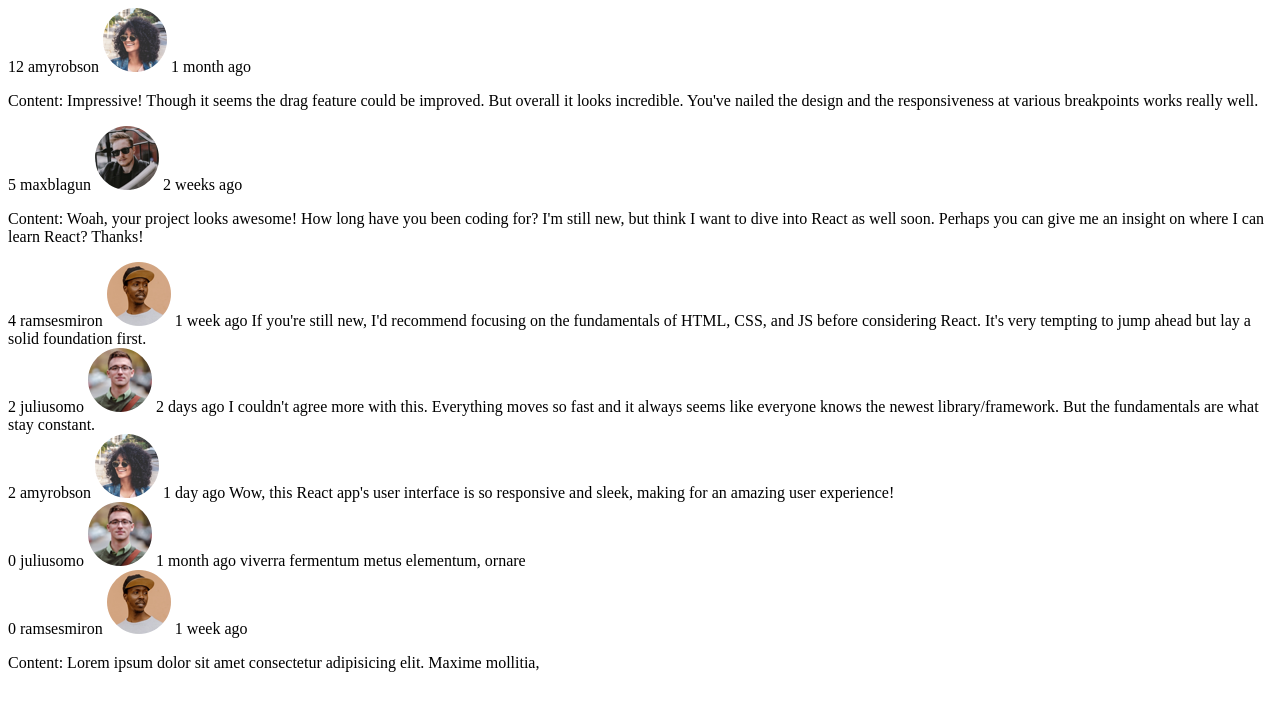
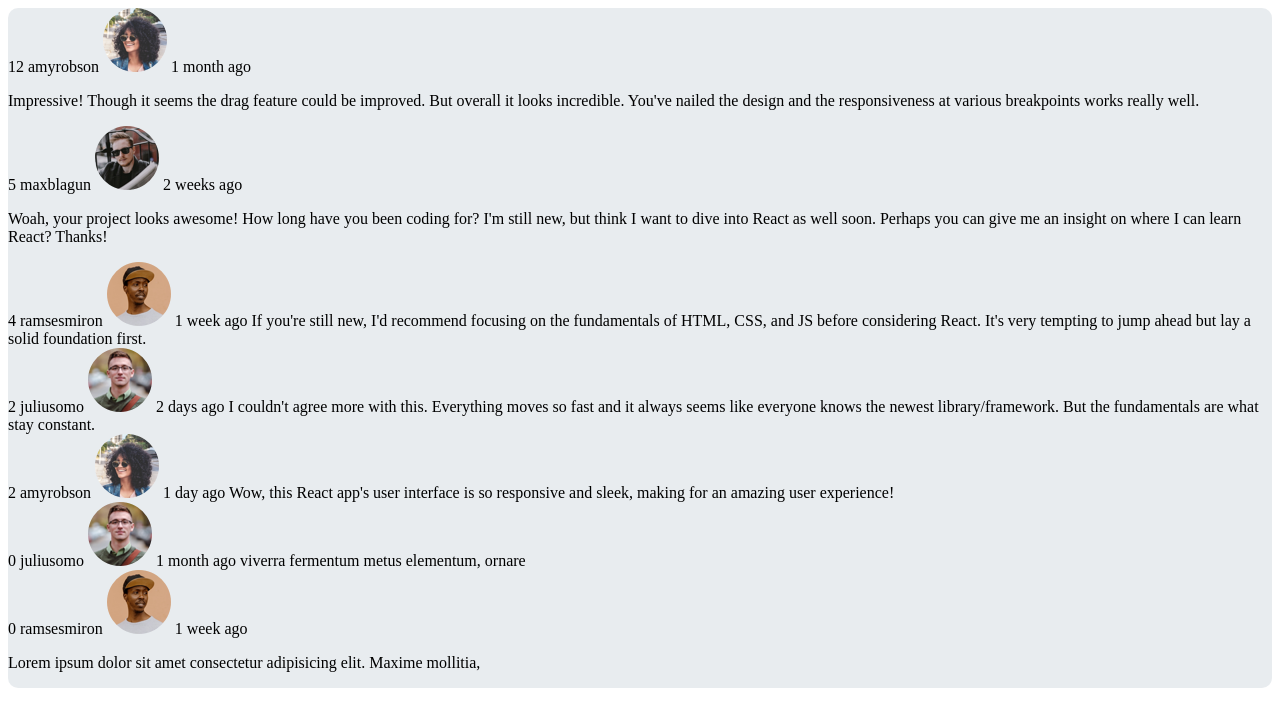
Before and after one commit to shahrzadJavadiKoushesh/AsanPadrakht-Internship, an Angular app in the folder observableInteractiveCommentSection/: page / in a window 1280 px wide. Shown: the top 726 px of the page. Built offline with nearby package versions, Linux system fonts and the light colour scheme.

Commit message:
add app.component styles

```diff
--- a/observableInteractiveCommentSection/src/app/app.component.html
+++ b/observableInteractiveCommentSection/src/app/app.component.html
@@ -1 +1,3 @@
-<app-comment-list></app-comment-list>
+<div class="comments">
+    <app-comment-list></app-comment-list>
+</div>
--- a/observableInteractiveCommentSection/src/app/app.component.scss
+++ b/observableInteractiveCommentSection/src/app/app.component.scss
@@ -0,0 +1,7 @@
+.comments {
+    display: flex;
+    justify-content: center;
+    align-items: center;
+    background-color: #dee4e8af;
+    border-radius: 10px;
+}
--- a/observableInteractiveCommentSection/src/app/comment-list/comment-list.component.html
+++ b/observableInteractiveCommentSection/src/app/comment-list/comment-list.component.html
@@ -3,7 +3,7 @@
   {{comment.user.username}}
   <img [src]="comment.user.image.webp" alt="">
   {{comment.createdAt}}
-  <p>Content: {{ comment.content }}</p>
+  <p>{{ comment.content }}</p>
   <!-- Add more properties as needed -->
   <div *ngIf="comment.replies.length > 0">
     <div *ngFor="let reply of comment.replies">
```
